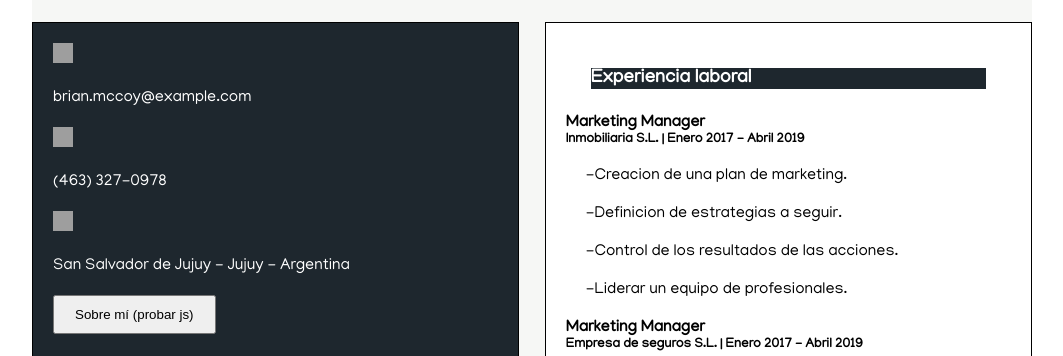
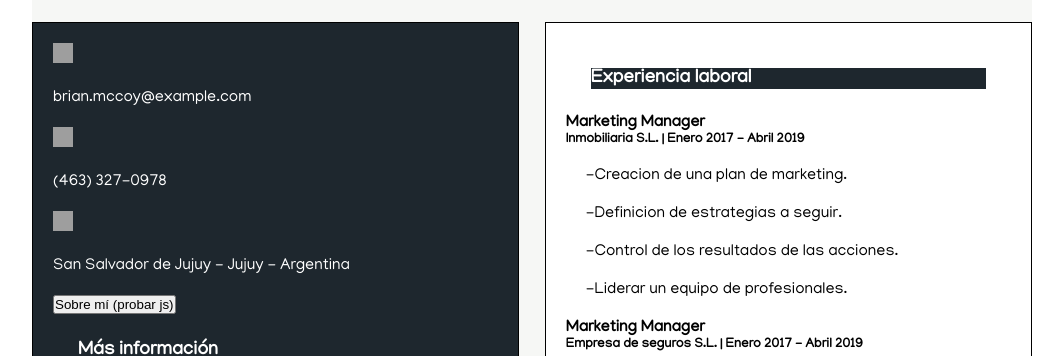
Before and after one commit to SoniaBeatrizLeon/SoniaBeatrizLeon.github.io, a plain HTML site: page index.html in a window 1280 px wide. Shown: the part 439-795 px from the top of the page, without its empty margins (108-1171 px from the left). Drawn offline with Linux system fonts and the light colour scheme; grey boxes are pictures that could not be loaded.

Commit message:
clase borrada

```diff
--- a/index.html
+++ b/index.html
@@ -29,7 +29,7 @@
             <p></p>San Salvador de Jujuy - Jujuy - Argentina </p>
         <article class="article">
             <div>
-                <button class="sobreMi" onclick="mostrarSobreMi()">
+                <button onclick="mostrarSobreMi()">
                     Sobre mí (probar js)
                 </button>
             </div>
--- a/main.css
+++ b/main.css
@@ -52,7 +52,3 @@ p {
   #sobre {
     display: none;
   }
-
-  .sobreMi {
-    padding: 10px 20px;
-  }
```
